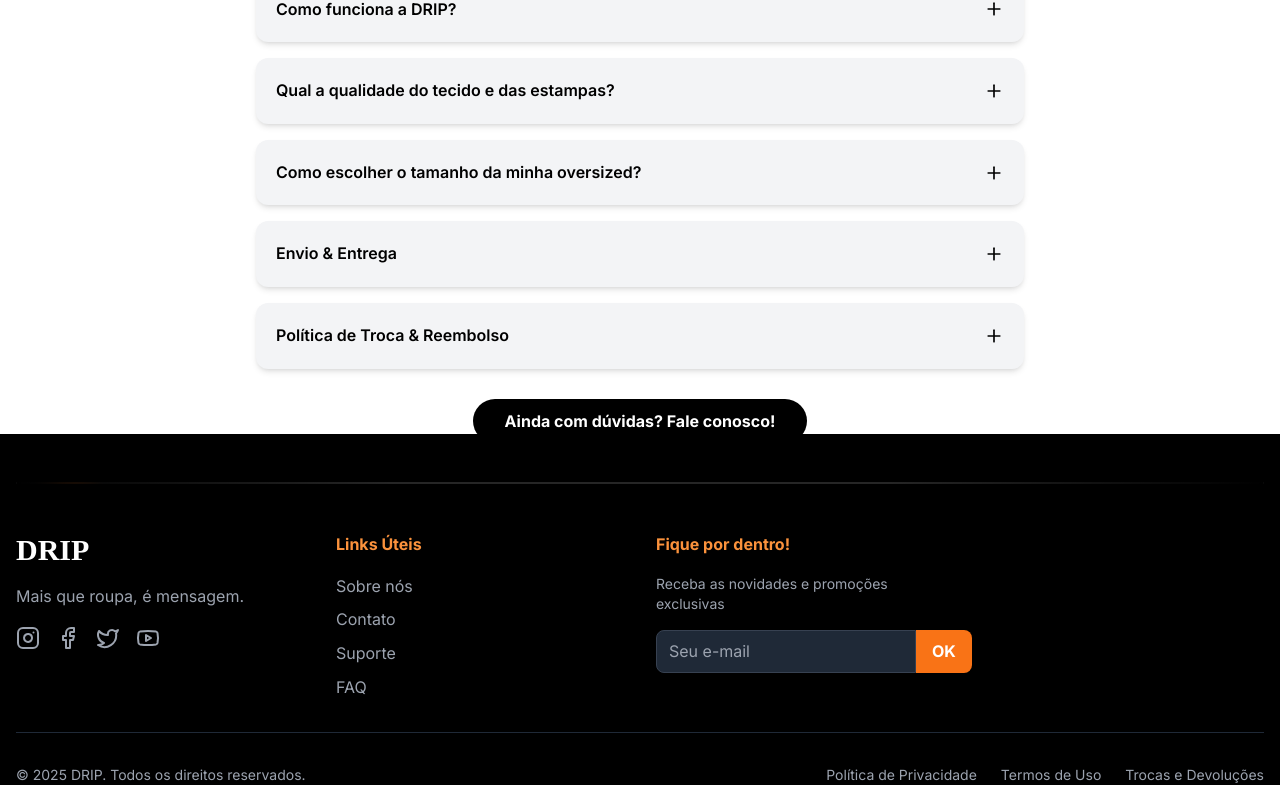
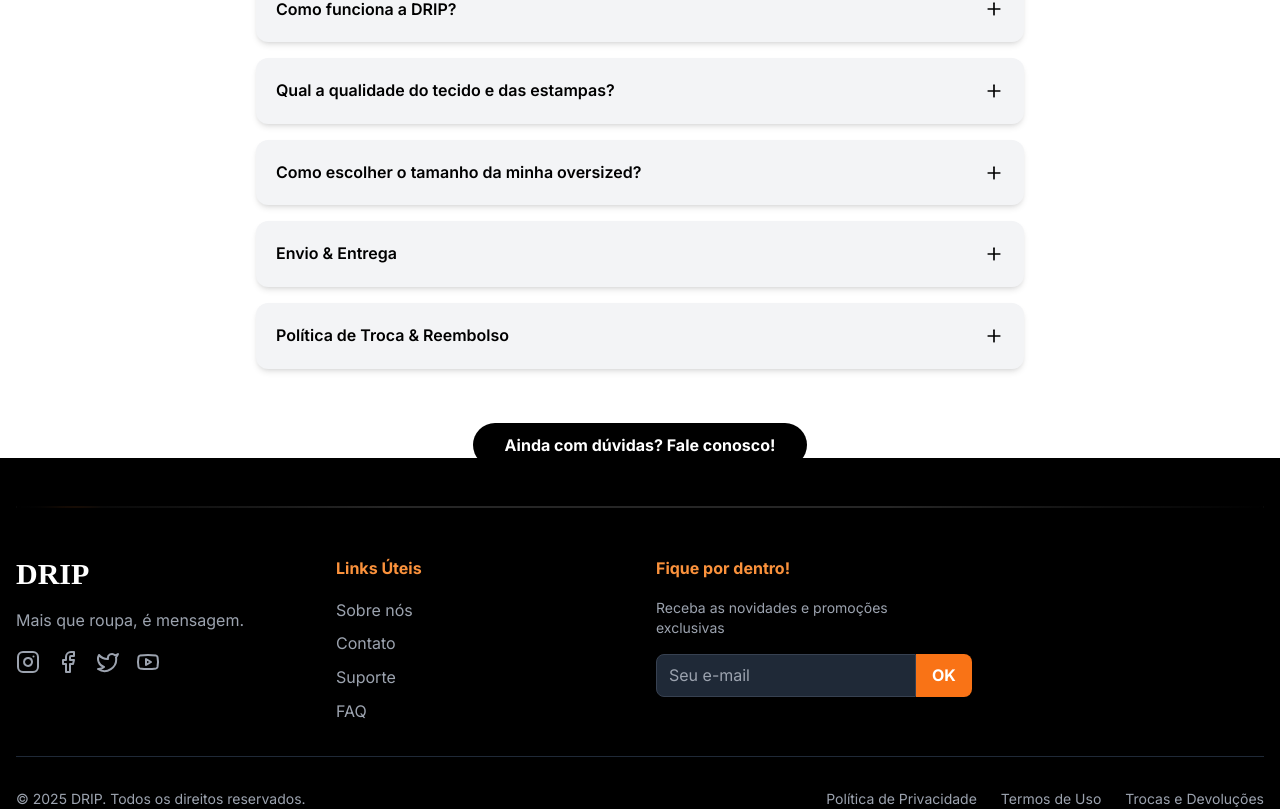
Before and after one commit to gabrielfa2/dropstore, a React (Vite) app: page / in a window 1280 px wide. Shown: the part 4984-5793 px from the top of the page. Before the commit the page ends 5769 px from the top, so only its background shows below. Built offline with nearby package versions, Linux system fonts and the light colour scheme; a web font is replaced by a local one.

Commit message:
Updated SocialProof.tsx

```diff
--- a/src/components/SocialProof.tsx
+++ b/src/components/SocialProof.tsx
@@ -65,8 +65,8 @@
           </div>
         ))}
       </div>
-      <div className="text-center mt-10">
-        <a href="#" className="bg-black text-white px-8 py-3 rounded-full font-bold hover:bg-gray-800 transition-all mb-12">
+      <div className="text-center mt-16">
+        <a href="#" className="bg-black text-white px-8 py-3 rounded-full font-bold hover:bg-gray-800 transition-all">
           Ainda com dúvidas? Fale conosco!
         </a>
       </div>
```
